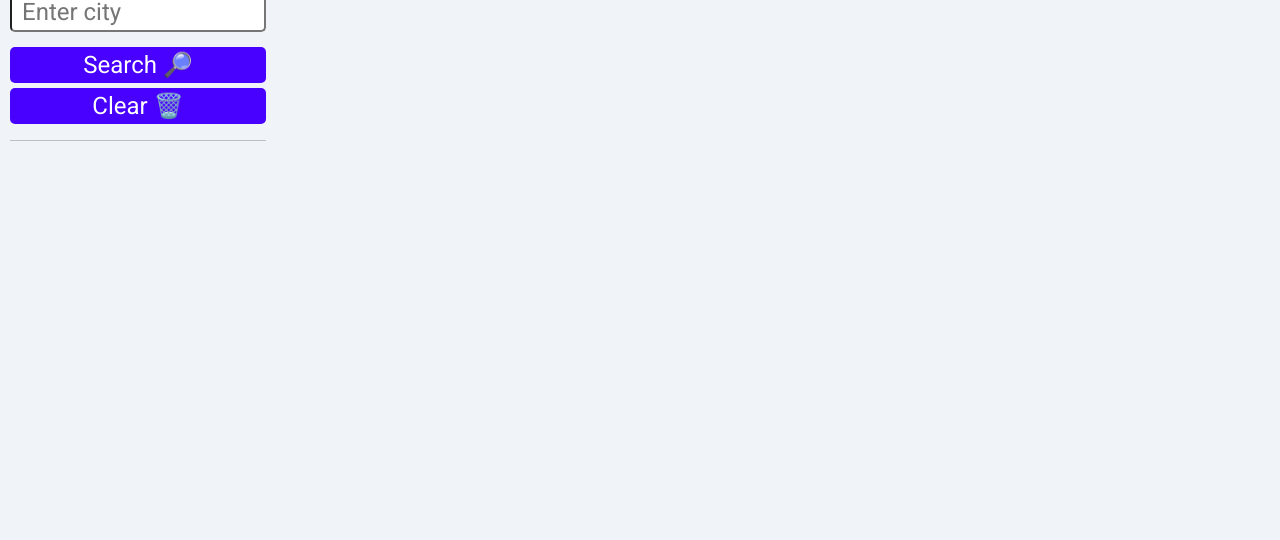
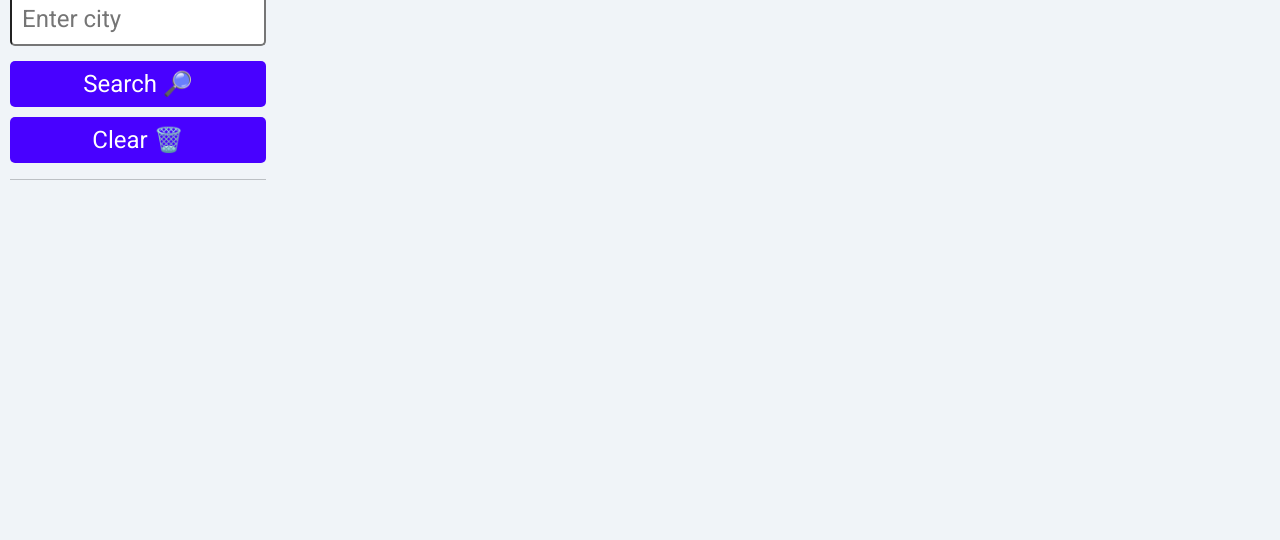
Before and after one commit to A-MOHAMED14/weather-dashboard, a plain HTML site: page index.html in a window 1280 px wide. Shown: the part 260-800 px from the top of the page. Drawn offline with nearby package versions, Linux system fonts and the light colour scheme.

Commit message:
Adjust margins and padding for the search input field, search, clear and searched city buttons

```diff
--- a/assets/css/styles.css
+++ b/assets/css/styles.css
@@ -55,13 +55,14 @@ body {
 }
 
 #search-city form input {
-  padding: 0 10px;
+  padding: 7px 10px;
   margin-bottom: 15px;
   border-radius: 5px;
   width: 100%;
 }
 
 #search-btn {
+  padding: 5px;
   border: none;
   border-radius: 5px;
   width: 100%;
@@ -74,10 +75,11 @@ body {
 }
 
 #clear-btn {
+  padding: 5px;
   border: none;
   border-radius: 5px;
   width: 100%;
-  margin-top: 5px;
+  margin-top: 10px;
   background-color: #4801ff;
   color: white;
 }
--- a/assets/js/script.js
+++ b/assets/js/script.js
@@ -58,7 +58,7 @@ function showSearchedCities(city) {
 
     cityBtnEl.setAttribute(
       "style",
-      "width: 100%; border: none; border-radius: 5px; margin-bottom: 7px; color: white; background-color: #895bff"
+      "width: 100%; border: none; border-radius: 5px; padding: 5px; margin-bottom: 10px; color: white; background-color: #895bff"
     );
   });
 }
```
